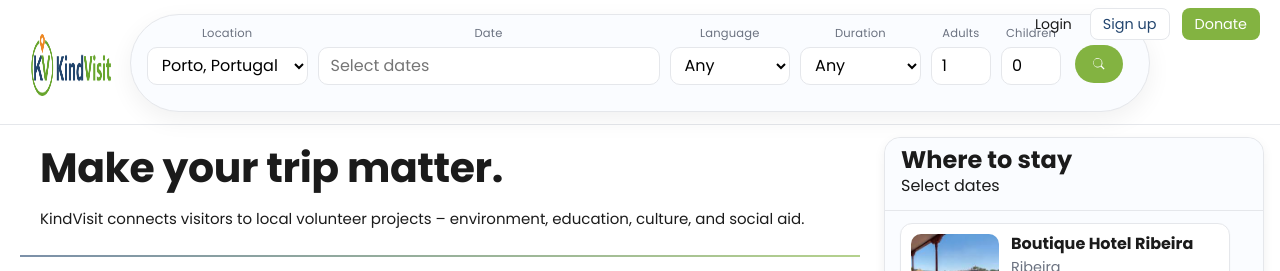
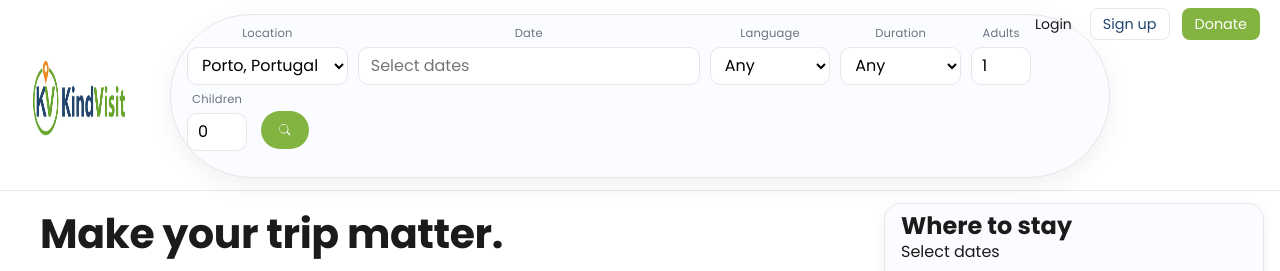
Before and after one commit to KindVisit/porto, a plain HTML site: page index.html in a window 1280 px wide. Shown: the top 271 px of the page. Drawn offline with Linux system fonts and the light colour scheme.

Commit message:
Update styles.css

```diff
--- a/css/styles.css
+++ b/css/styles.css
@@ -31,6 +31,7 @@
   /* Components */
   --pill-h:64px;
   --pill-bg: #fafcff; /* light blue tint */
+  --pill-w: 980px;   /* desktop width of the pill */
 
   /* Header sizing (header.js atualiza --header-offset) */
   --header-offset:136px;          /* altura real do header */
@@ -105,16 +106,20 @@ body::before{
   display: grid;
   grid-template-columns: 1fr auto 1fr;  /* middle is the pill */
   align-items: center;
-  gap: 8px;
+  gap: 12px;                             /* a bit more spacing feels balanced at larger logo */
   width: 100%;
 }
 
 /* Brand on the left column */
 .brand{
   grid-column: 1;
-  justify-self: start;
+  justify-self: center;          /* centers logo between left margin and the pill */
+  display: flex;
+  align-items: center;
+  justify-content: center;
+
 }
-.brand img{ height:90px; width:auto; display:block; }
+.brand img{ height:108px; width:auto; display:block; }
 .search-pill{ grid-column:2; }
 
 .header-actions{
@@ -156,18 +161,20 @@ body::before{
    Search Pill
    =========================== */
 .search-pill{
-  min-height:var(--pill-h);
+  min-height: var(--pill-h);
   background: var(--pill-bg);
-  display:flex;
-  align-items:flex-end;
-  justify-self:center;
-  flex-wrap:wrap; gap:8px 10px;
-  padding:12px 16px; margin:0 auto;
-  border:1px solid var(--border);
-  border-radius:999px;
-  box-shadow:0 8px 24px rgba(0,0,0,.06);
-  max-width:var(--container);
-  margin-bottom:4px;
+  display: flex;
+  align-items: flex-end;
+  justify-self: center;
+  flex-wrap: wrap; gap: 8px 10px;
+  padding: 12px 16px; margin: 0 auto;
+  border: 1px solid var(--border);
+  border-radius: 999px;
+  box-shadow: 0 8px 24px rgba(0,0,0,.06);
+  /* replace the old max-width rule with a fixed desktop width */
+  width: var(--pill-w);
+  max-width: calc(100% - 40px);   /* keeps margins on tight screens */
+  margin-bottom: 4px;
 }
 .search-pill:hover{ box-shadow:0 10px 28px rgba(0,0,0,.08); }
 
```
